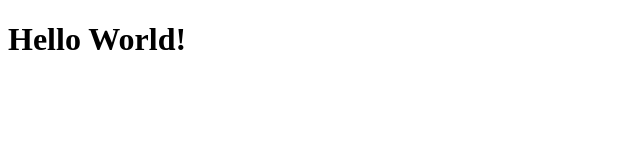
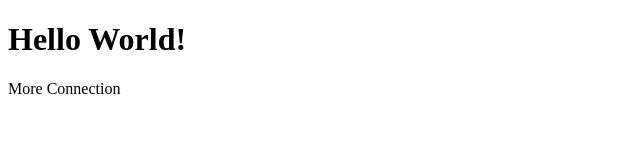
Before and after one commit to Bilsyp/Bilsyp-git-test, a plain HTML site: page index.html in a window 1280 px wide. Shown: the whole page, without its empty margins (0-640 px from the left). Drawn offline with Linux system fonts and the light colour scheme.

Commit message:
Menambahkan paragraf

```diff
--- a/index.html
+++ b/index.html
@@ -7,5 +7,6 @@
   </head>
   <body>
     <h1>Hello World!</h1>
+    <p>More Connection</p>
   </body>
 </html>
```
Also changed, not shown: 1 other file.
